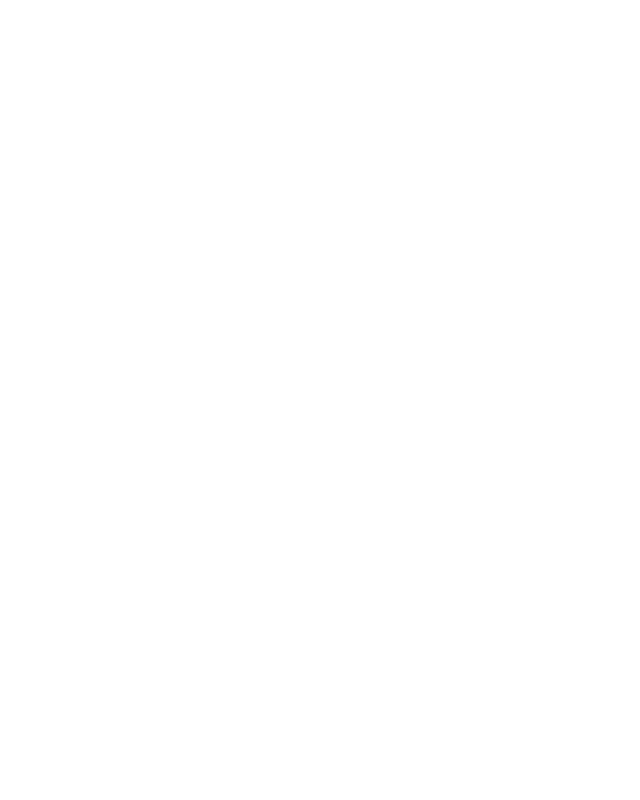
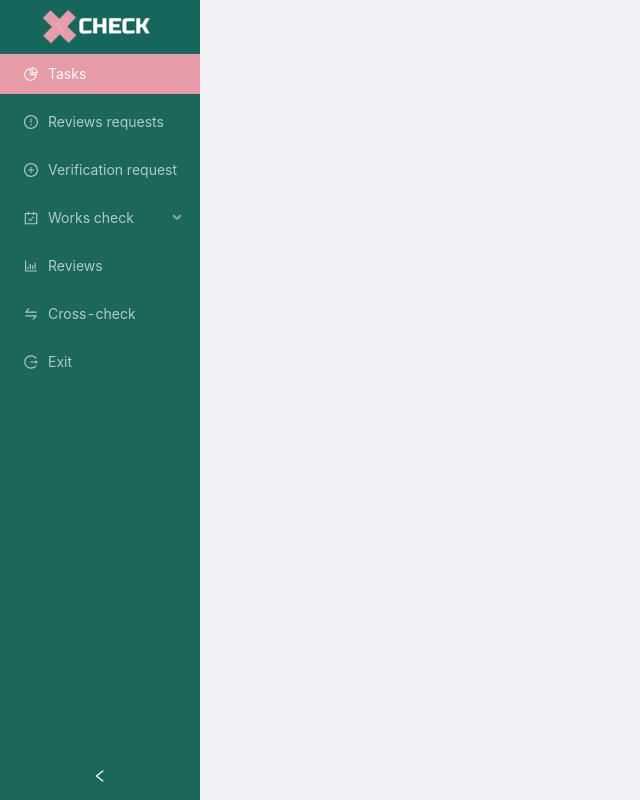
Before and after one commit to Nikita3026/xcheck, a React (Create React App) app in the folder xcheck/: page / in a window 1280 px wide. Shown: the whole page, without its empty margins (0-640 px from the left). Built offline with nearby package versions, Linux system fonts and the light colour scheme.

Commit message:
feat:add logo

```diff
--- a/xcheck/public/index.html
+++ b/xcheck/public/index.html
@@ -9,7 +9,6 @@
       name="description"
       content="Web site created using create-react-app"
     />
-    <link rel="apple-touch-icon" href="%PUBLIC_URL%/logo192.png" />
     <!--
       manifest.json provides metadata used when your web app is installed on a
       user's mobile device or desktop. See https://developers.google.com/web/fundamentals/web-app-manifest/
--- a/xcheck/src/components/App/App.tsx
+++ b/xcheck/src/components/App/App.tsx
@@ -1,9 +1,11 @@
 import React from 'react';
+import Navbar from '../Navbar/Navbar'
 
 export class App extends React.Component<{},{}> {
   render(){
     return(
     <div className = "App">
+      <Navbar/>
     </div>
   )
   }
--- a/xcheck/src/components/Navbar/Navbar.tsx
+++ b/xcheck/src/components/Navbar/Navbar.tsx
@@ -1,5 +1,8 @@
 import React, { Component } from 'react'
 import './Navbar.scss'
+import bigLogo from '../../assets/img/logo-big.png'
+import smallLogo from '../../assets/img/logo-small.png'
+
 
 import { Layout, Menu } from 'antd'
 import {
@@ -38,11 +41,21 @@
     this.setState({ collapsed });
   };
 
+  renderLogo() {
+    if(this.state.collapsed) {
+      return smallLogo;
+    }
+    return bigLogo;
+  }
+
   render() {
     return (
       <Layout style={{ minHeight: '100vh' }}>
         <Router>
           <Sider collapsible collapsed={this.state.collapsed} onCollapse={this.onCollapse}>
+            <div className = "logo">
+              <img alt = "logo" className = "logo-img" src = {this.renderLogo()}></img>
+            </div>
             <Menu theme="dark" defaultSelectedKeys={['1']} mode="inline">
                 <Menu.Item key="1" icon={<PieChartOutlined />}>
                   <Link to="/">Tasks</Link>
```
Also changed, not shown: xcheck/src/assets/img/logo-big.png (added), xcheck/src/assets/img/logo-small.png (added).
